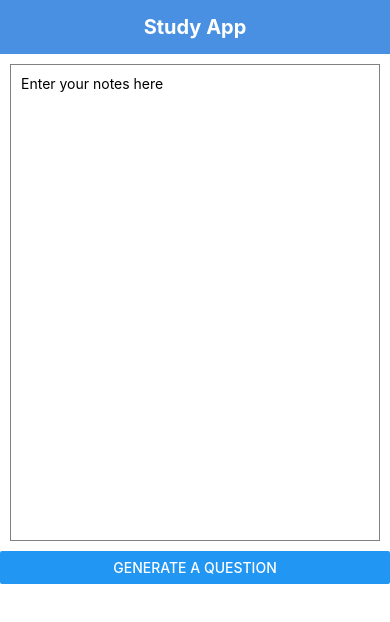
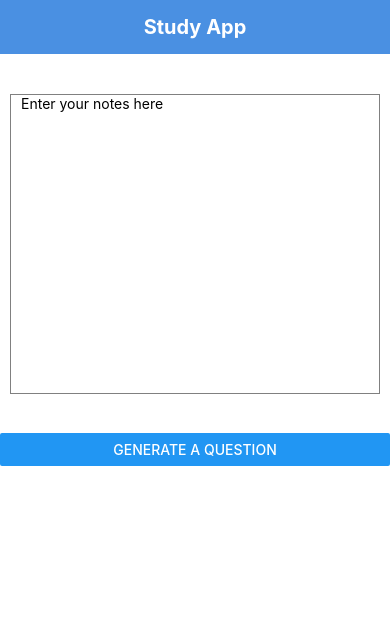
Before and after one commit to csu-hci-projects/SP24-AI-Enhanced-Exam-Prep-A-Smart-Study-App-For-Personalized-Question-Generation-For-Analyzing, a React Native app in the folder AIStudyApp/: screen / in a window 390 px wide. Shown: the top 622 px of the page. Built offline with nearby package versions, Linux system fonts and the light colour scheme.

Commit message:
Clean Code Styles

```diff
--- a/AIStudyApp/App.js
+++ b/AIStudyApp/App.js
@@ -1,6 +1,8 @@
 import React, { useState } from 'react';
 import { StyleSheet, Text, View, Button, TextInput, ScrollView, StatusBar, TouchableOpacity } from 'react-native';
 import axios from 'axios';
+import styles from './styles';
+
 
 export default function App() {
   const [userInput, setUserInput] = useState('');
@@ -23,7 +25,7 @@ export default function App() {
             {
                 headers: {
                     'Content-Type': 'application/json',
-                    'Authorization': 'Bearer DeleteThissk-07gGfvhERvsCWet5NyErT3BlbkFJs2OEvlQlIwFxu7TglyS9',
+                    'Authorization': 'Bearer deleteThissk-07gGfvhERvsCWet5NyErT3BlbkFJs2OEvlQlIwFxu7TglyS9',
                 }
             }
         );
@@ -95,89 +97,8 @@ export default function App() {
 
 function shuffleArray(array) {
   for (let i = array.length - 1; i > 0; i--) {
-    const j = Math.floor(Math.random() * (i + 1)); // random index from 0 to i
-    [array[i], array[j]] = [array[j], array[i]]; // swap elements
+    const j = Math.floor(Math.random() * (i + 1));
+    [array[i], array[j]] = [array[j], array[i]];
   }
   return array;
 }
-
-
-const styles = StyleSheet.create({
-  container: {
-    flex: 1,
-    backgroundColor: '#fff',
-    justifyContent: 'space-between',
-  },
-  chatContainer: {
-    flex: 1,
-    padding: 10,
-  },
-  input: {
-    height: 40,
-    borderColor: 'gray',
-    borderWidth: 1,
-    margin: 10,
-    paddingLeft: 10,
-  },
-  userChat: {
-    alignSelf: 'flex-end',
-    backgroundColor: '#0084ff',
-    color: '#fff',
-    padding: 10,
-    borderRadius: 5,
-    marginBottom: 10,
-  },
-  aiChat: {
-    alignSelf: 'flex-start',
-    backgroundColor: '#f0f0f0',
-    padding: 10,
-    borderRadius: 5,
-    marginBottom: 10,
-  },
-  header: {
-    backgroundColor: '#4a90e2',
-    padding: 15,
-    alignItems: 'center',
-    justifyContent: 'center',
-  },
-  headerText: {
-    color: '#fff',
-    fontSize: 20,
-    fontWeight: 'bold',
-  },
-  question: {
-    fontSize: 18,
-    fontWeight: 'bold',
-    padding: 10,
-    textAlign: 'center',
-  },
-  choicesContainer: {
-    marginVertical: 10,
-  },
-  choiceButton: {
-    backgroundColor: '#f0f0f0',
-    padding: 10,
-    borderRadius: 5,
-    marginBottom: 10,
-  },
-  choiceText: {
-    fontSize: 16,
-    color: 'black',
-  },
-  feedback: {
-    fontSize: 16,
-    fontWeight: 'bold',
-    color: 'red',
-    padding: 10,
-    textAlign: 'center',
-  },
-  input: {
-    flex: 1,
-    height: 100, // Adjusted for better input field space
-    borderColor: 'gray',
-    borderWidth: 1,
-    margin: 10,
-    padding: 10,
-    textAlignVertical: 'top', // Ensures text starts from the top in multiline input
-  },
-});
--- /dev/null
+++ b/AIStudyApp/styles.js
@@ -0,0 +1,58 @@
+import { StyleSheet } from 'react-native';
+
+export default StyleSheet.create({
+    container: {
+        flex:           1,
+        backgroundColor:'#fff',
+        justifyContent: 'space-between',
+    },
+    chatContainer: {
+        flex:   1,
+        padding:10,
+    },
+    input: {
+        height: 300,
+        borderColor: 'gray',
+        borderWidth: 0.1,
+        margin: 10,
+        paddingLeft: 10,
+    },
+
+    header: {
+        backgroundColor:'#4a90e2',
+        padding:        15,
+        alignItems:     'center',
+        justifyContent: 'center',
+    },
+    headerText: {
+        color:     '#fff',
+        fontSize:  20,
+        fontWeight:'bold',
+    },
+    question: {
+        fontSize:  18,
+        fontWeight:'bold',
+        padding:   10,
+        textAlign: 'center',
+    },
+    choicesContainer: {
+        marginVertical:10,
+    },
+    choiceButton: {
+        backgroundColor:'#f0f0f0',
+        padding:        10,
+        borderRadius:   5,
+        marginBottom:   10,
+    },
+    choiceText: {
+        fontSize:16,
+        color:   'black',
+    },
+    feedback: {
+        fontSize:  16,
+        fontWeight:'bold',
+        color:     'red',
+        padding:   10,
+        textAlign: 'center',
+    },
+});
```
